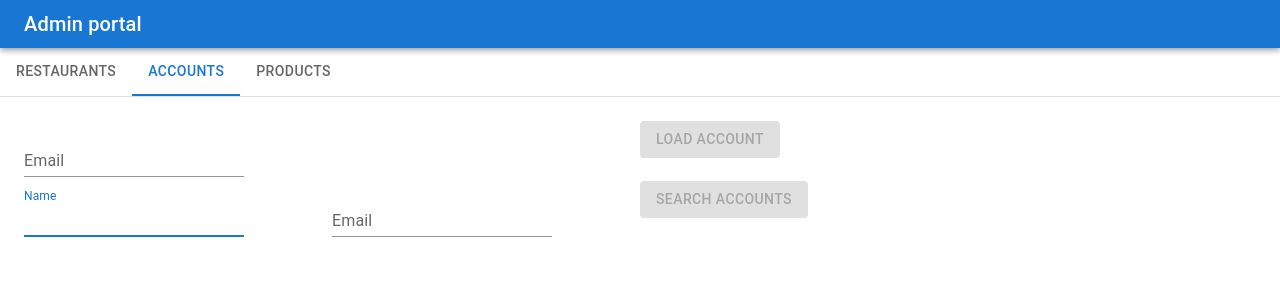
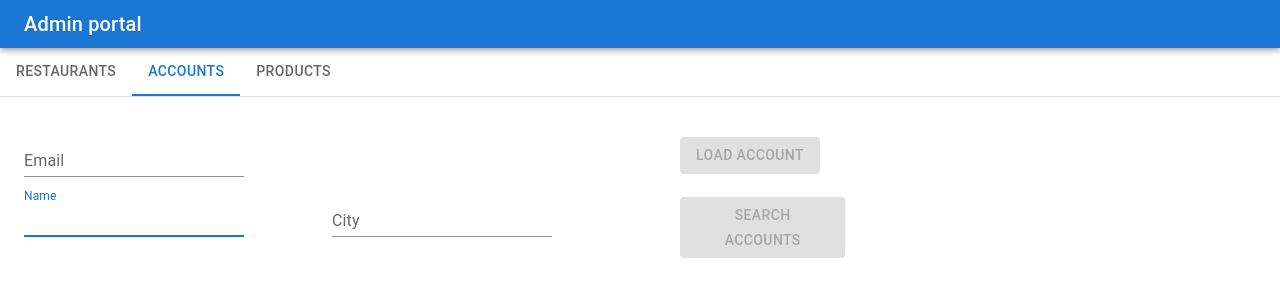
Before and after one commit to bcemmett/EntityFrameworkPerformance-PASS2023, a React (Vite) app in the folder pizzaparadiseadminwebsite.client/: page / in a window 1280 px wide. Both pictures are taken after a click on the tab "ACCOUNTS". Shown: the top 300 px of the page. Built offline with nearby package versions, Linux system fonts and the light colour scheme; no server answers.

Commit message:
Search by city instead of email

```diff
--- a/pizzaparadiseadminwebsite.client/src/components/AccountsTab.tsx
+++ b/pizzaparadiseadminwebsite.client/src/components/AccountsTab.tsx
@@ -11,7 +11,7 @@ export default function AccountsTab() {
     const [accounts, setAccounts] = useState<Account[]>();
     const [totalRowCount, setTotalRowCount] = useState<number>(1000);
     const [email, setEmail] = useState<string>('');
-    const [searchModel, setSearchModel] = useState<AccountSearchModel>({Name: '', Email: ''});
+    const [searchModel, setSearchModel] = useState<AccountSearchModel>({Name: '', City: ''});
 
     async function changePage(pageModel: GridPaginationModel){
         searchAccounts(pageModel);
@@ -79,7 +79,7 @@ export default function AccountsTab() {
                     />
                 </Grid>
                 <Grid item xs={2} />
-                <Grid item xs={2}>
+                <Grid item xs={2} sx={{paddingTop: 2, paddingLeft: 5}}>
                     <Button onClick={getAccountByEmail} variant='contained' disabled={!email || email == ''}>Load account</Button>
                 </Grid>
             </Grid>
@@ -98,15 +98,15 @@ export default function AccountsTab() {
                 <Grid item xs={3}>
                     <TextField
                         margin='dense'
-                        label='Email'
-                        name='Email'
+                        label='City'
+                        name='City'
                         variant='standard'
-                        value={searchModel?.Email}
+                        value={searchModel?.City}
                         onChange={syncSearchModelToForm}
                     />
                 </Grid>
-                <Grid item xs={2}>
-                    <Button onClick={loadAccountSearch} variant='contained' disabled={searchModel?.Name == '' && searchModel?.Email == ''}>Search accounts</Button>
+                <Grid item xs={2} sx={{paddingTop: 2, paddingLeft: 5}}>
+                    <Button onClick={loadAccountSearch} variant='contained' disabled={searchModel?.Name == '' && searchModel?.City == ''}>Search accounts</Button>
                 </Grid>
             </Grid>
             {account && <AccountDetails account={account}/>}
--- a/pizzaparadiseadminwebsite.client/src/models/AccountSearchModel.ts
+++ b/pizzaparadiseadminwebsite.client/src/models/AccountSearchModel.ts
@@ -1,4 +1,4 @@
 export interface AccountSearchModel {
     Name: string;
-    Email: string;
+    City: string;
 }
```
Also changed, not shown: 2 other files (tests, documents, lock files or other folders).
